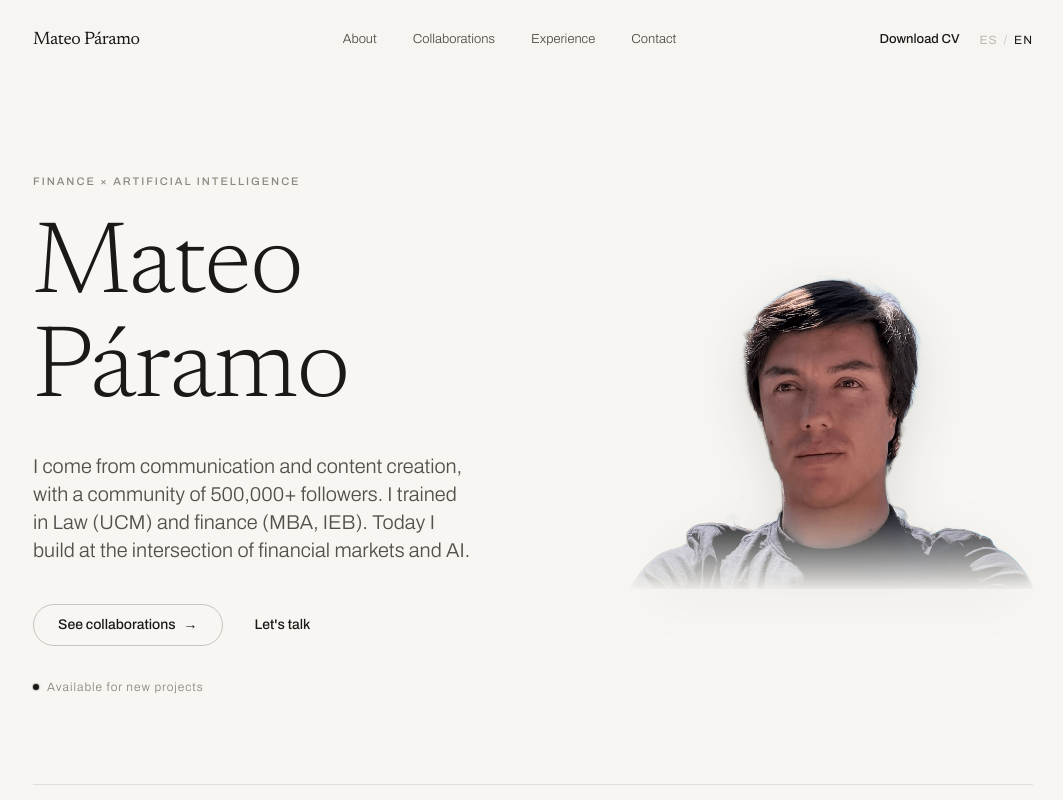
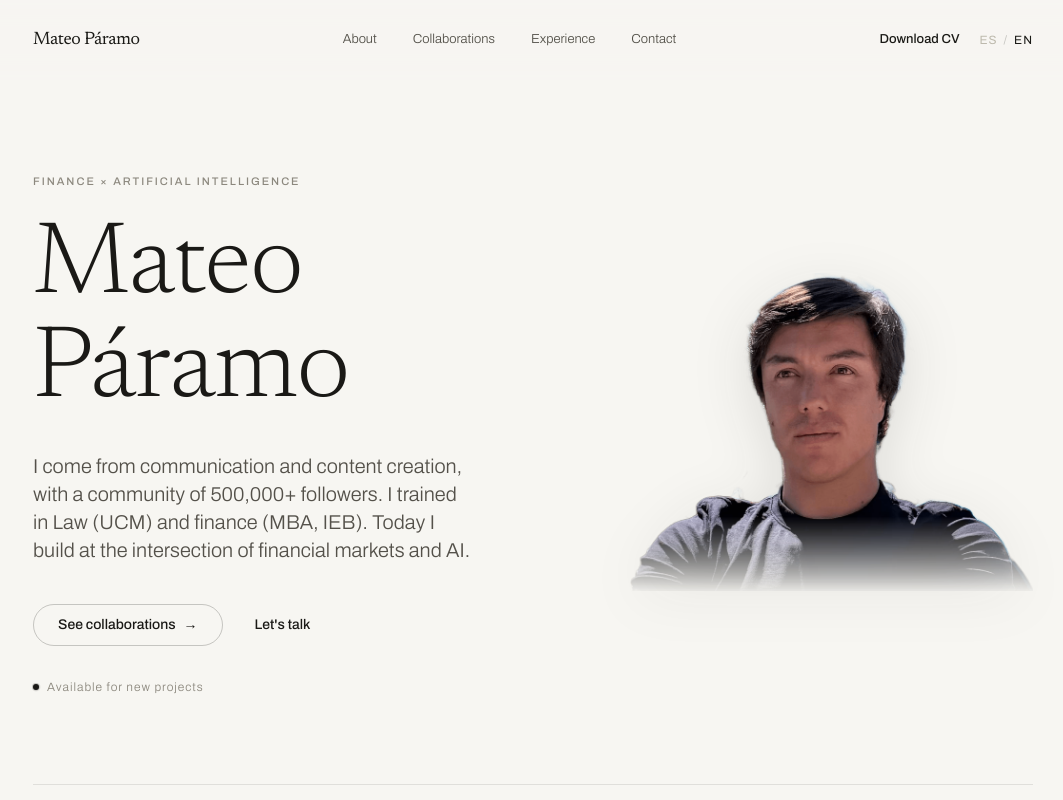
Before and after one commit to mateoparamo/paginawebmateoparamo, a Next.js app: page /en in a window 1280 px wide. Shown: the top 800 px of the page, without its empty margins (107-1170 px from the left). Built offline with nearby package versions, Linux system fonts and the light colour scheme.

Commit message:
feat: retrato muestra un poco mas de hombros/brazos
Co-Authored-By: Claude Opus 4.8 <noreply@anthropic.com>

```diff
--- a/src/components/sections/Hero.tsx
+++ b/src/components/sections/Hero.tsx
@@ -64,8 +64,8 @@ export function Hero({ locale }: { locale: Locale }) {
               <Image
                 src="/mateo-portrait.png"
                 alt="Mateo Páramo"
-                width={763}
-                height={594}
+                width={846}
+                height={669}
                 priority
                 sizes="(max-width: 768px) 80vw, 40vw"
                 className="h-auto w-full select-none [filter:drop-shadow(0_16px_28px_rgba(26,25,22,0.12))]"
```
Also changed, not shown: public/mateo-portrait.png.
